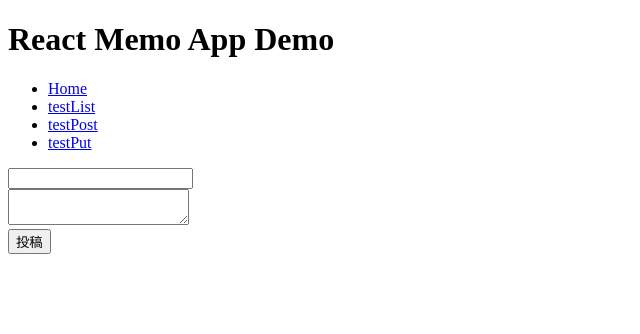
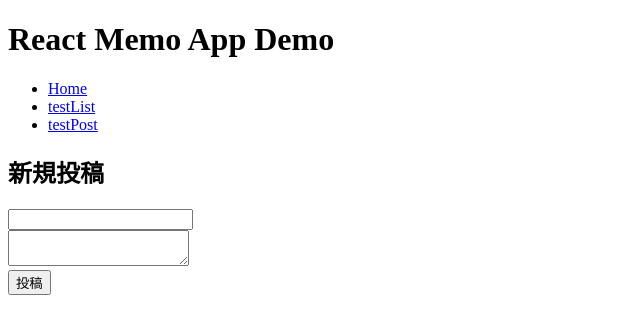
Before and after one commit to PeachRapit1022/first_react_fastapi, a React (Create React App) app in the folder test-front/: page /post in a window 1280 px wide. Shown: the top 334 px of the page, without its empty margins (0-640 px from the left). Built offline with nearby package versions, Linux system fonts and the light colour scheme.

Commit message:
未使用ファイル整理とコメント整備

```diff
--- a/test-front/src/App.js
+++ b/test-front/src/App.js
@@ -3,13 +3,11 @@
 import { Routes, Route, Link } from 'react-router-dom';
 
 import Home from './routes/home';
-import TestPost from './routes/testPost';
-import TestPut from './routes/testPut';
-import TestList from './routes/testList';
+import List from './routes/list';
 import PostNewItem from "./routes/postNewItem";
 
 
-function App() {
+const App = () => {
 
     return (
         <div>
@@ -24,18 +22,14 @@
                 <li>
                     <Link to={"/post"}>testPost</Link>
                 </li>
-                <li>
-                    <Link to={"/put"}>testPut</Link>
-                </li>
             </ul>
             <Routes>
                 <Route path="/" element={<Home />} />
-                <Route path="/list" element={<TestList />} />
+                <Route path="/list" element={<List />} />
                 <Route path="/post" element={<PostNewItem />} />
-                <Route path="/put" element={<TestPut />} />
             </Routes>
         </div>
     );
-}
+};
 
 export default App;
--- a/test-front/src/routes/home.js
+++ b/test-front/src/routes/home.js
@@ -1,4 +1,4 @@
-function Home(){
+const Home = () => {
     return (
         <div>
             <h2>ほーむ</h2>
@@ -19,6 +19,6 @@
             </div>
         </div>
     );
-}
+};
 
 export default Home;
--- a/test-front/src/routes/memoItem2.js
+++ b/test-front/src/routes/item.js
@@ -1,16 +1,29 @@
 import React from "react";
 import axios from "axios";
 
-const baseURL = "http://localhost:8000"
+const baseURL = "http://localhost:8000";
 
 const MemoItem = (props) => {
 
+    // 編集時入力内容の保持
     const [state, setState] = React.useState(
         {
             title: props.title,
             body: props.body
         }
     );
+
+    // タイトル書き換え
+    const handleTitleChange = (event) => {
+        const inputValue = event.target.value;
+        setState((prevState) => ({ ...prevState, title: inputValue }));
+    };
+
+    // 本文書き換え
+    const handleBodyChange = (event) => {
+        const inputValue = event.target.value;
+        setState((prevState) => ({ ...prevState, body: inputValue }));
+    };
 
     // アイテムの更新
     const handleSubmit = () => {
@@ -20,39 +33,22 @@
             title: state.title,
             body: state.body
         })
-        .then((response) => {console.log(response.data)})
-    }
-
+        .then((response) => {console.log(response.data)});
+    };
 
     // アイテムの削除
     const [isAlive, setAlive] = React.useState(true);
     const deletePost = (id) => {
         setAlive(false);
         axios.delete(`${baseURL}/delete/${id}`);
-    }
+    };
 
     // モーダルの状態保持と状態変更
     const [isModalOpen, setModal] = React.useState(false);
     const handleClickModal = (isModalOpen) => {
         setModal(!isModalOpen);
-        console.log(isModalOpen, props.id);
     };
 
-    // タイトル書き換え
-    const handleTitleChange = (event) => {
-        console.log(state)
-        const inputValue = event.target.value;
-        setState((prevState) => ({ ...prevState, title: inputValue }));
-    };
-
-    // 本文書き換え
-    const handleBodyChange = (event) => {
-        console.log(state)
-        const inputValue = event.target.value;
-        setState((prevState) => ({ ...prevState, body: inputValue }));
-    };
-
-    // <button onClick={() => getNewItem()} >更新</button>
     // 表示内容の切り替え 出力
     if (isModalOpen) {
         return (
@@ -83,7 +79,7 @@
         );
     } else {
         return <div>deleted</div>
-    }
+    };
 };
 
 export default MemoItem;
--- a/test-front/src/routes/postNewItem.js
+++ b/test-front/src/routes/postNewItem.js
@@ -1,9 +1,11 @@
 import React from "react";
 import axios from "axios";
 
-const baseURL = "http://localhost:8000"
+const baseURL = "http://localhost:8000";
 
 const PostNewItem = () => {
+
+    // 入力内容保持
     const [state, setState] = React.useState(
         {
             title: '',
@@ -13,14 +15,12 @@
 
     // タイトル書き換え
     const handleTitleChange = (event) => {
-        console.log(state)
         const inputValue = event.target.value;
         setState((prevState) => ({ ...prevState, title: inputValue }));
     };
 
     // 本文書き換え
     const handleBodyChange = (event) => {
-        console.log(state)
         const inputValue = event.target.value;
         setState((prevState) => ({ ...prevState, body: inputValue }));
     };
@@ -32,10 +32,12 @@
             id: 0,
             title: state.title,
             body: state.body
-        })
+        });
     };
 
     return (
+        <>
+            <h2>新規投稿</h2>
             <form onSubmit={() => handleSubmit()}>
                 <input
                     value={state.title}
@@ -49,9 +51,8 @@
                 <br/>
                 <input type='submit' value='投稿'/>
             </form>
+        </>
     );
-
-
-}
+};
 
 export default PostNewItem;
```
Also changed, not shown: test-front/src/routes/list.js (renamed from test-front/src/routes/testList.js, +5 -14 lines), test-front/src/routes/old/memoItem.js (renamed from test-front/src/routes/memoItem.js), test-front/src/routes/old/testDelete.js (renamed from test-front/src/routes/testDelete.js), test-front/src/routes/old/testGet.js (renamed from test-front/src/routes/testGet.js), test-front/src/routes/old/testPost.js (renamed from test-front/src/routes/testPost.js), test-front/src/routes/old/testPut.js (renamed from test-front/src/routes/testPut.js), 1 other file (tests, documents, lock files or other folders). Lines whose indentation alone changed are shown as unchanged.
